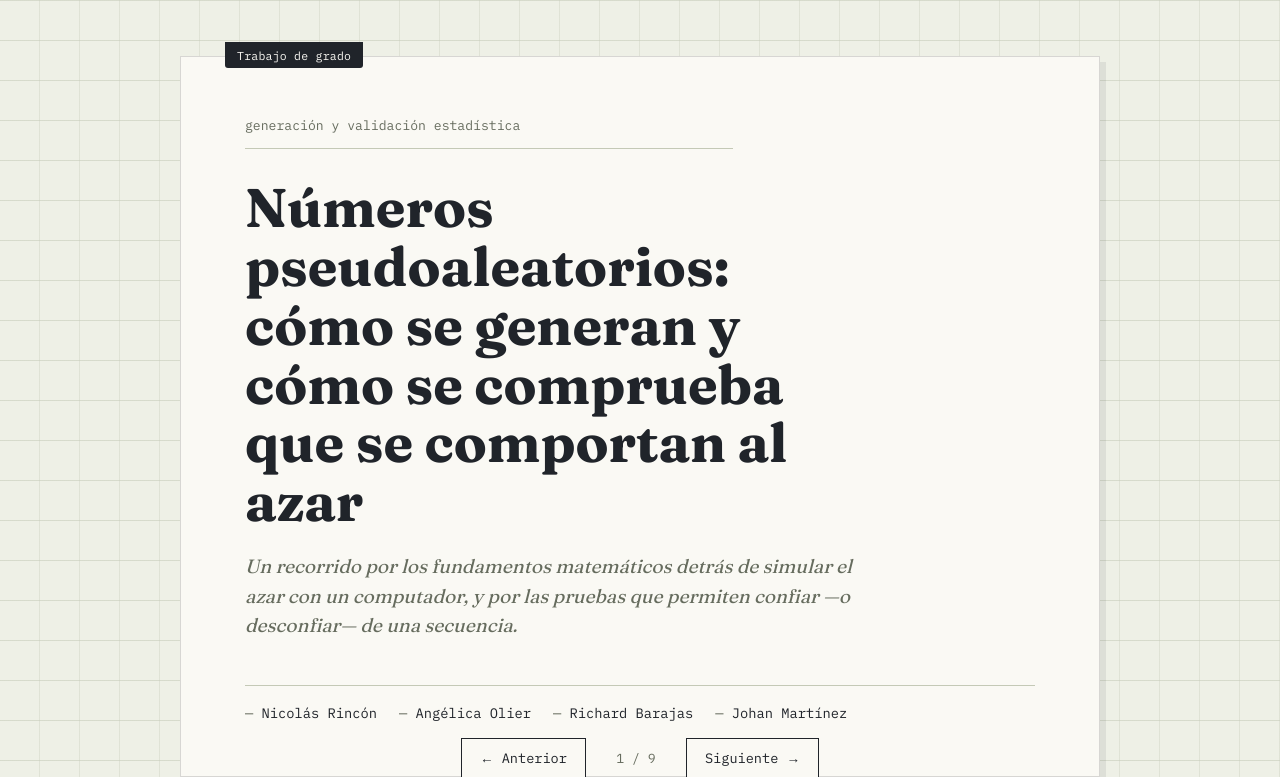
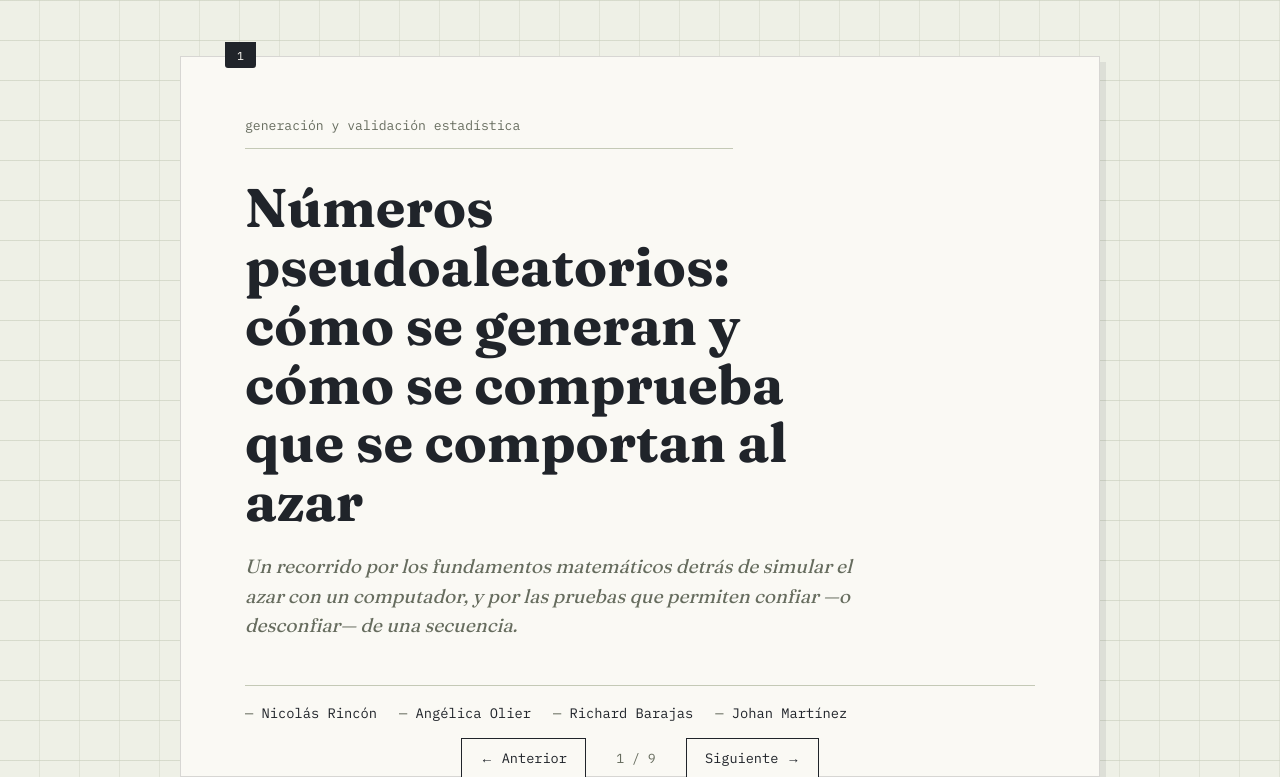
Before and after one commit to nicoRincon/Modelacion, a Flask app: page / in a window 1280 px wide. Shown: the top 777 px of the page. Run offline with Flask 3, Linux system fonts and the light colour scheme.

```diff
--- a/templates/Presentacion.html
+++ b/templates/Presentacion.html
@@ -190,7 +190,7 @@
 <main class="baraja">
 
   <section class="hoja activa">
-    <span class="pestana mono">Trabajo de grado</span>
+    <span class="pestana mono">1</span>
     <p class="tema mono">generación y validación estadística</p>
     <h1>Números pseudoaleatorios: cómo se generan y cómo se comprueba que se comportan al azar</h1>
     <p class="subtitulo">Un recorrido por los fundamentos matemáticos detrás de simular el azar con un computador, y por las pruebas que permiten confiar —o desconfiar— de una secuencia.</p>
```
